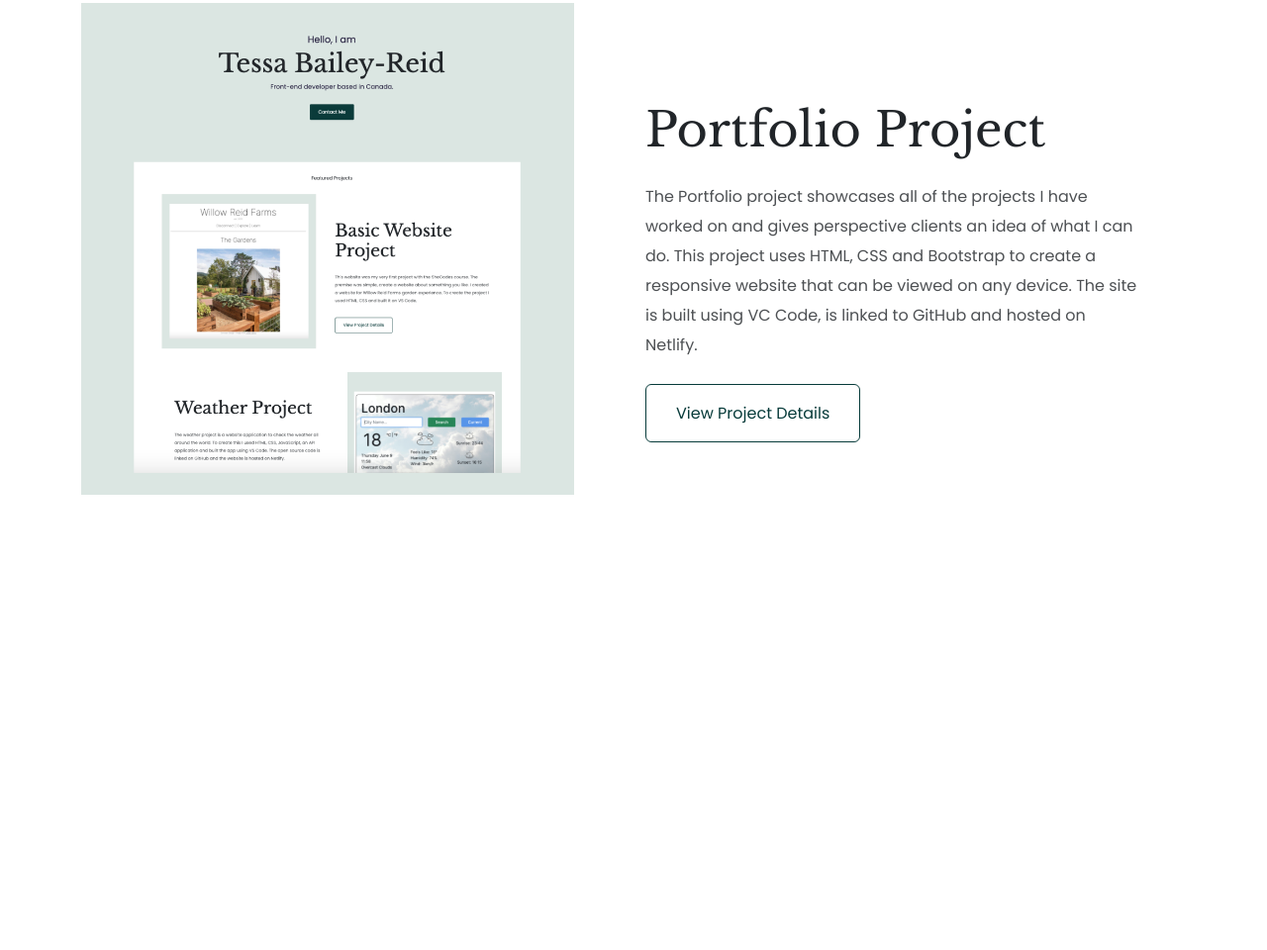
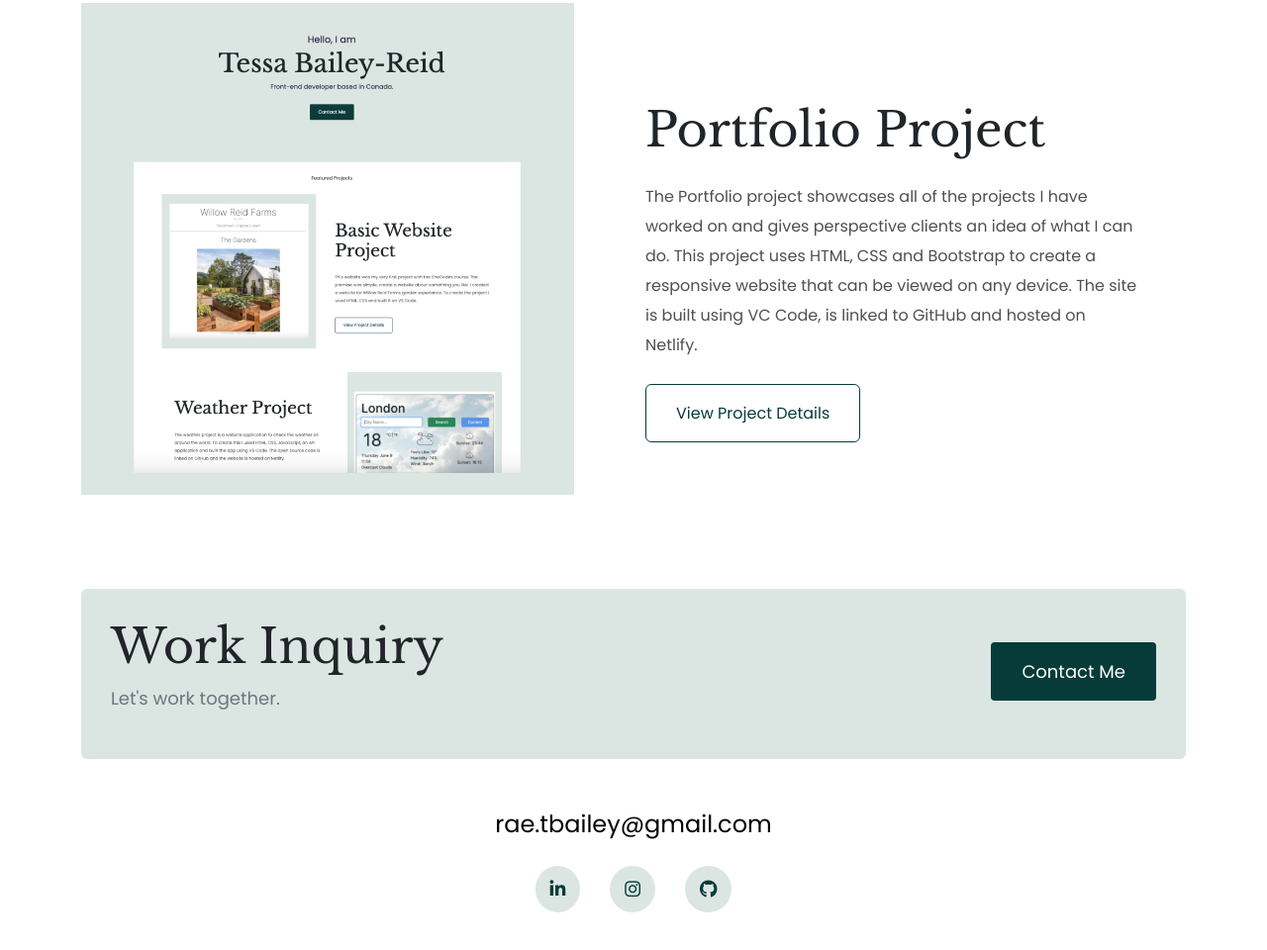
Before and after one commit to TessBReid/portfolio-project-tbr, a plain HTML site: page index.html in a window 1280 px wide. Shown: the part 1992-2952 px from the top of the page at 99% size. Before the commit the page ends 2587 px from the top, so only its background shows below. Drawn offline with nearby package versions, Linux system fonts and the light colour scheme.

Commit message:
Created footer and styled using CSS

```diff
--- a/index.html
+++ b/index.html
@@ -127,5 +127,36 @@
         </div>
       </div>
     </div>
+    <div class="container">
+      <footer>
+        <div class="contact-box justify-content-between d-none d-md-flex">
+          <div>
+            <h4>Work Inquiry</h4>
+            <p class="text-muted">Let's work together.</p>
+          </div>
+          <div>
+            <a href="mailto:rae.tbailey@gmail.com" class="btn btn-brand mt-4"
+              >Contact Me</a
+            >
+          </div>
+        </div>
+        <div class="d-flex justify-content-center mt-5 mb-4">
+          <a href="mailto:rae.tbailey@gmail.com" class="email-link"
+            >rae.tbailey@gmail.com</a
+          >
+        </div>
+        <div class="social-links mb-5 d-flex justify-content-center">
+          <a href="">
+            <i class="fa-brands fa-linkedin-in"></i>
+          </a>
+          <a href="">
+            <i class="fa-brands fa-instagram"></i>
+          </a>
+          <a href="">
+            <i class="fa-brands fa-github"></i>
+          </a>
+        </div>
+      </footer>
+    </div>
   </body>
 </html>
--- a/src/style.css
+++ b/src/style.css
@@ -154,6 +154,45 @@ nav li.active a {
   border-radius: 15px;
 }
 
+footer h4 {
+  font-size: 48px;
+}
+
+footer .contact-box {
+  background: var(--primary-colour);
+  padding: 30px;
+  border-radius: 6px;
+}
+
+footer .contact-box p {
+  font-size: 18px;
+}
+
+footer .email-link {
+  color: black;
+  text-decoration: none;
+  font-size: 24px;
+}
+
+footer .email-link:hover {
+  color: var(--secondary-colour);
+}
+
+footer .social-links a {
+  font-size: 18px;
+  text-decoration: none;
+  margin: 0 15px;
+  color: var(--secondary-colour);
+  background: var(--primary-colour);
+  padding: 10px 15px;
+  border-radius: 50%;
+}
+
+footer .social-links a:hover {
+  color: white;
+  background-color: var(--secondary-colour);
+}
+
 @media (max-width: 900px) {
   .featured-project {
     text-align: center;
```
